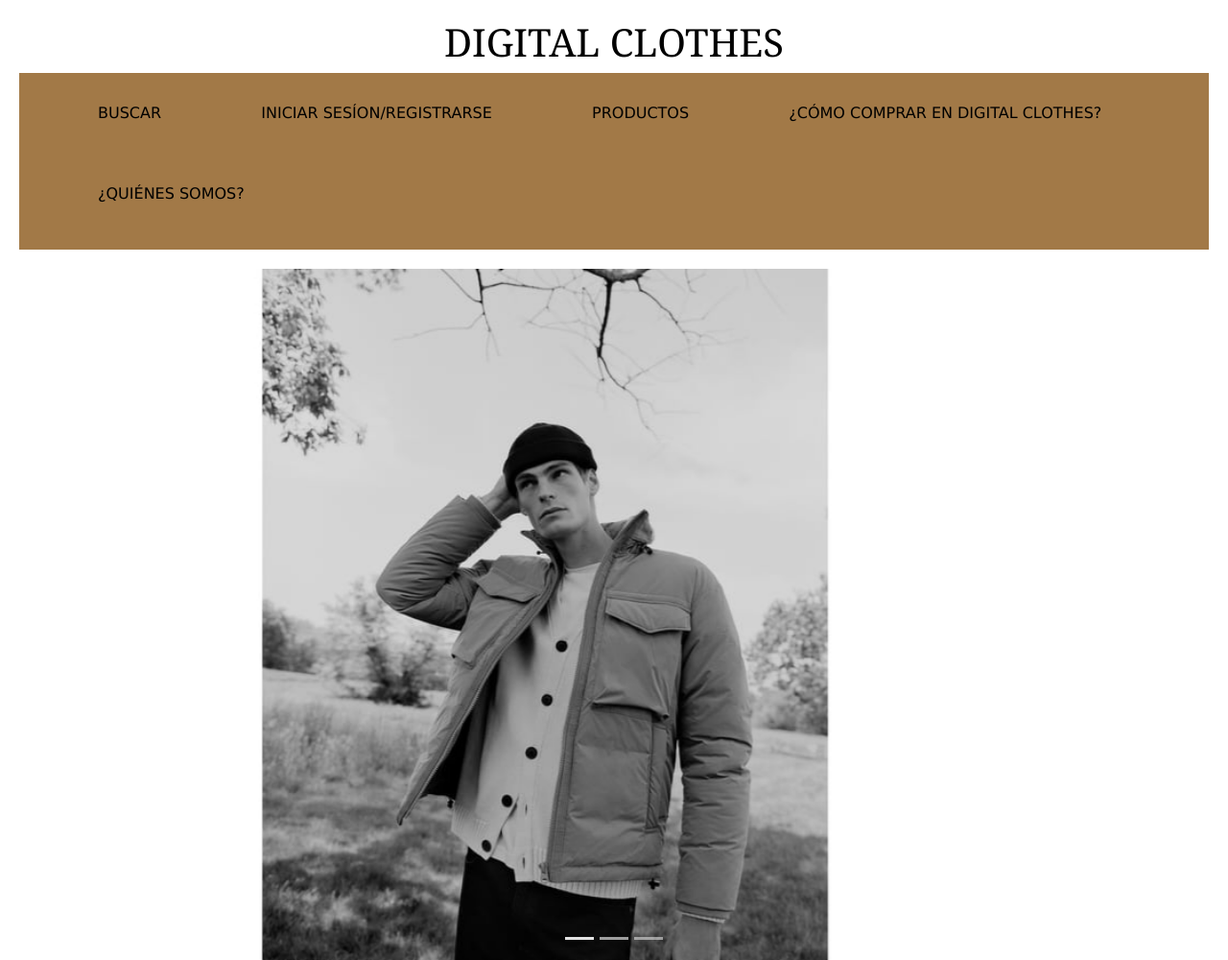
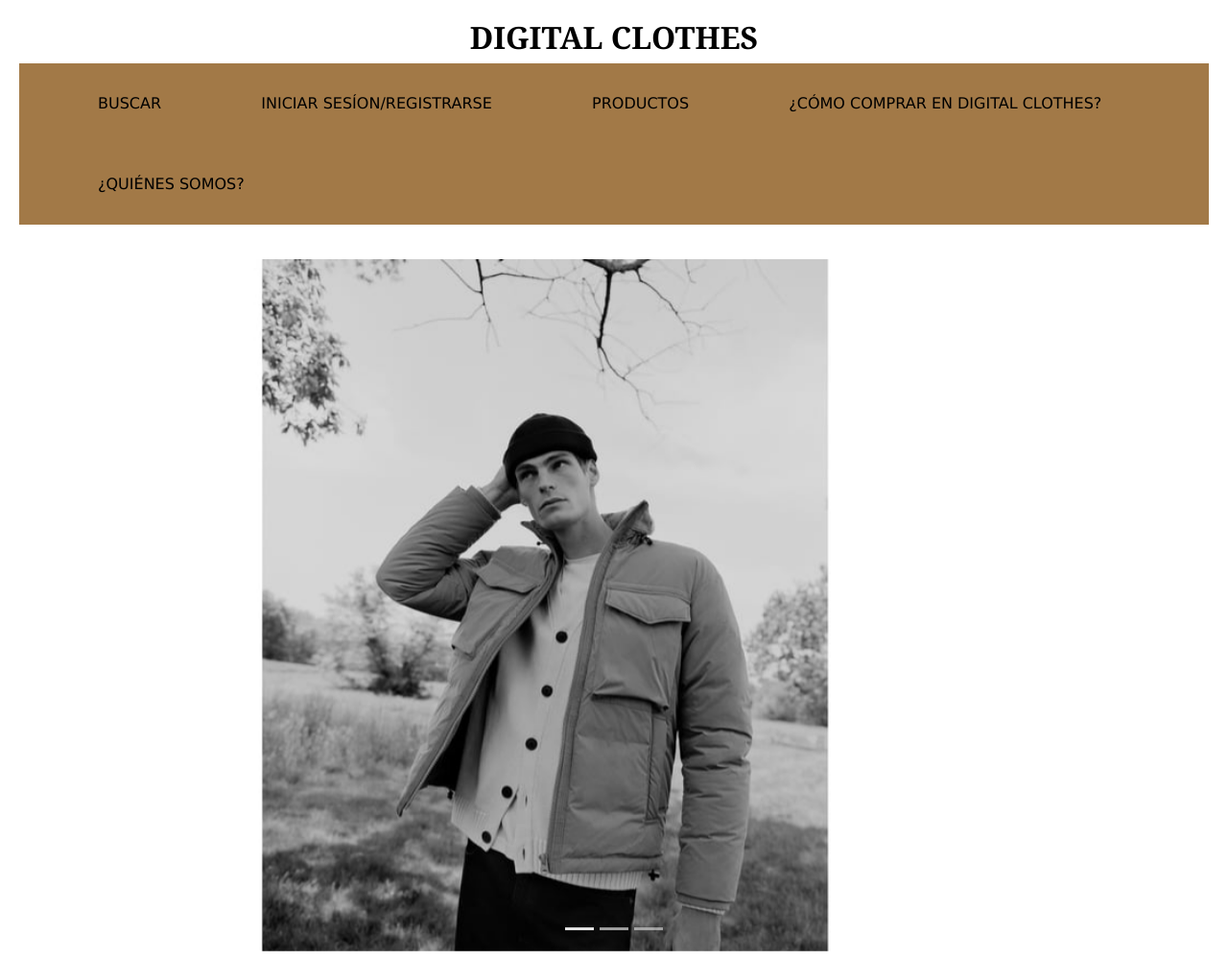
Before and after one commit to Rafatrucco/proyectoDigitalClothes-TruccoRafael, a plain HTML site: page index.html in a window 1280 px wide. Shown: the top 1000 px of the page at 96% size. Drawn offline with nearby package versions, Linux system fonts and the light colour scheme.

Commit message:
modifque css para que se vea bien el menu, y el titulo de prod.html e index.html

```diff
--- a/css/style.css
+++ b/css/style.css
@@ -11,9 +11,11 @@
 
 }
 
-.titulo{
+.titulo {
     text-align: center;
     font-family: Georgia, 'Times New Roman', Times, serif;
+    font-size: 2em;
+    font-weight: bold;
 
 }
 
@@ -35,9 +37,9 @@
 
 
     width: 100%;
-    margin: 0;
-    padding: 0;
-    background: #a27947;
+    margin: none;
+    padding: none;
+    /* background: #a27947; */
 
 }
 
@@ -48,6 +50,10 @@
      font-family: 'Lucida Sans', 'Lucida Sans Regular', 'Lucida Grande', 'Lucida Sans Unicode', Geneva, Verdana, sans-serif;
 
 
+ }
+
+ .menu ul {
+    background: #a27947;
  }
 
  .menu ul li a{
```
